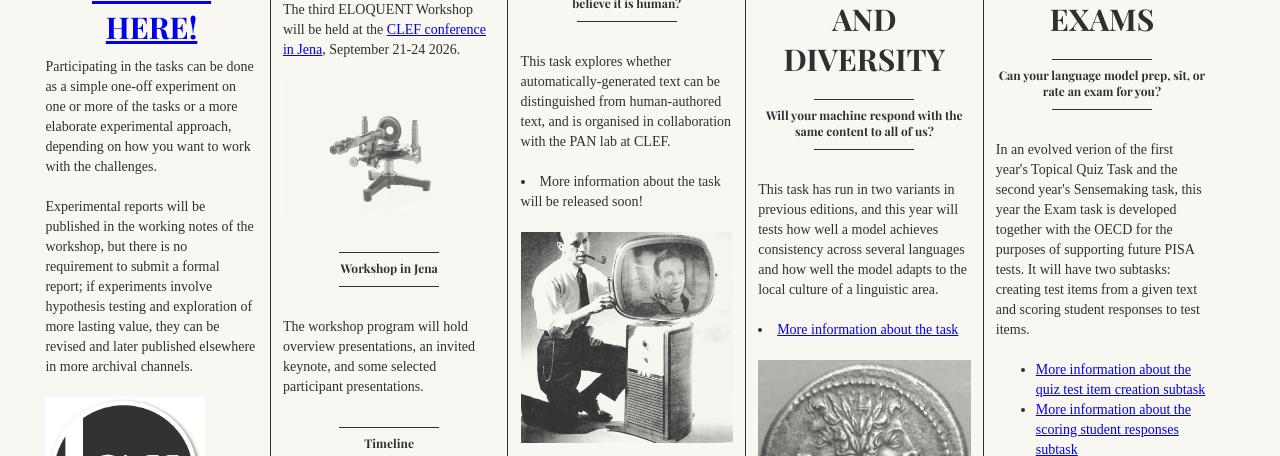
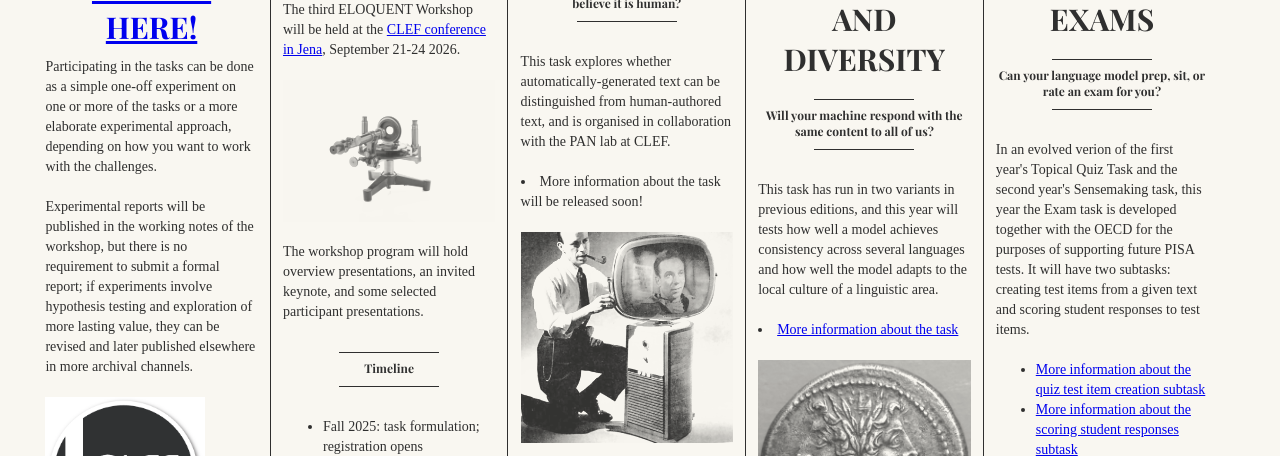
Before and after one commit to eloquent-lab/eloquent-lab.github.io, a Jekyll site: the page index.html, which Jekyll copies as it is, in a window 1280 px wide and 900 px high, scrolled down 381 px, cut to the strip 0-456 px from the top of the window. Built offline with Jekyll 4.4.1, drawn with Linux system fonts in a browser that asks for light colours; some web fonts are replaced.

Commit message:
Update index.html

```diff
--- a/index.html
+++ b/index.html
@@ -46,9 +46,6 @@
           <p>
             <img class="media" src="pix/spektrometer.jpg" alt="a spektrometer built in Jena"/>
           </p>
-          <p>
-	    <span class="headline hl4">Workshop in Jena</span>
-	  </p>
           <p>
             The workshop program will hold overview presentations, an invited keynote, and some selected participant presentations.
           </p>
```
